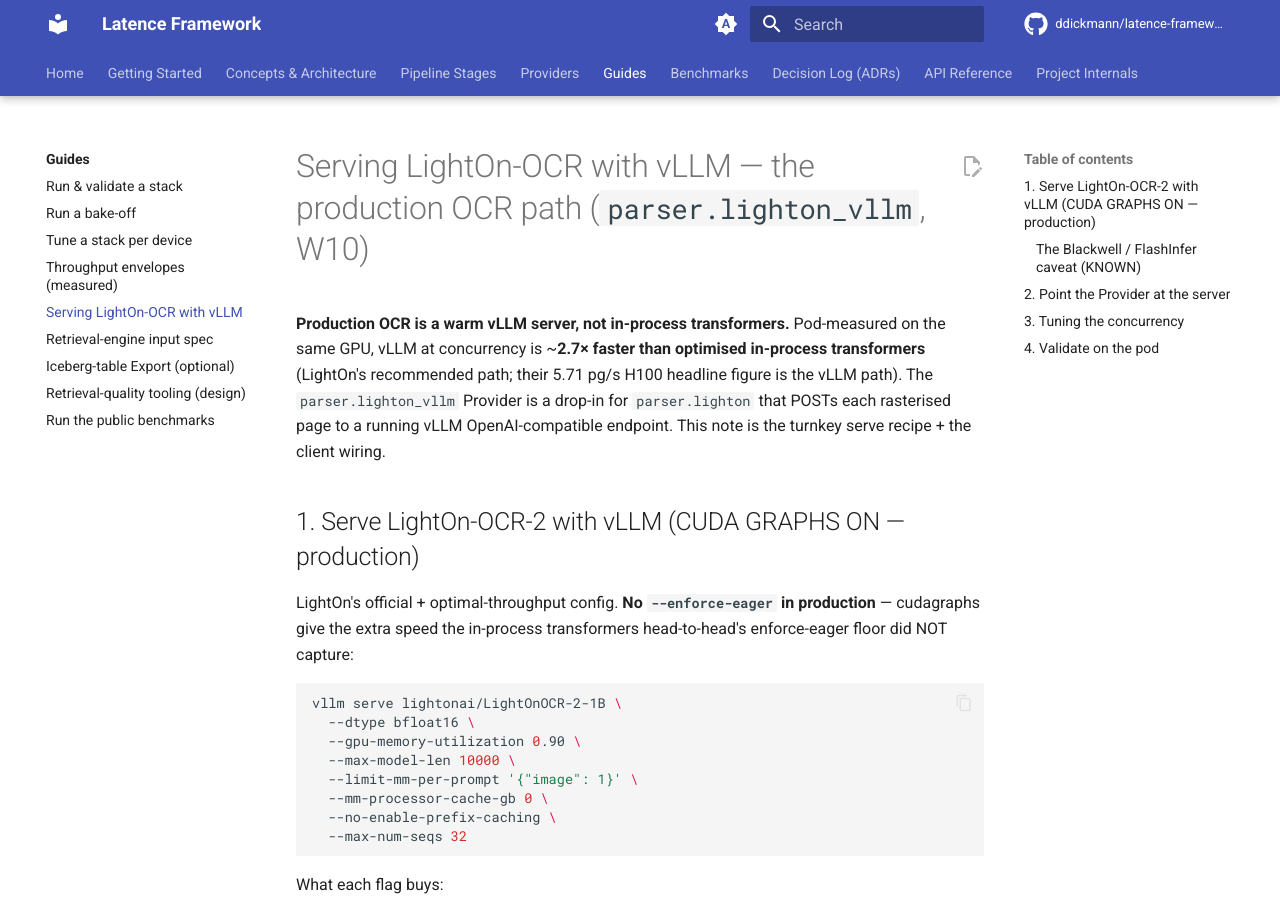
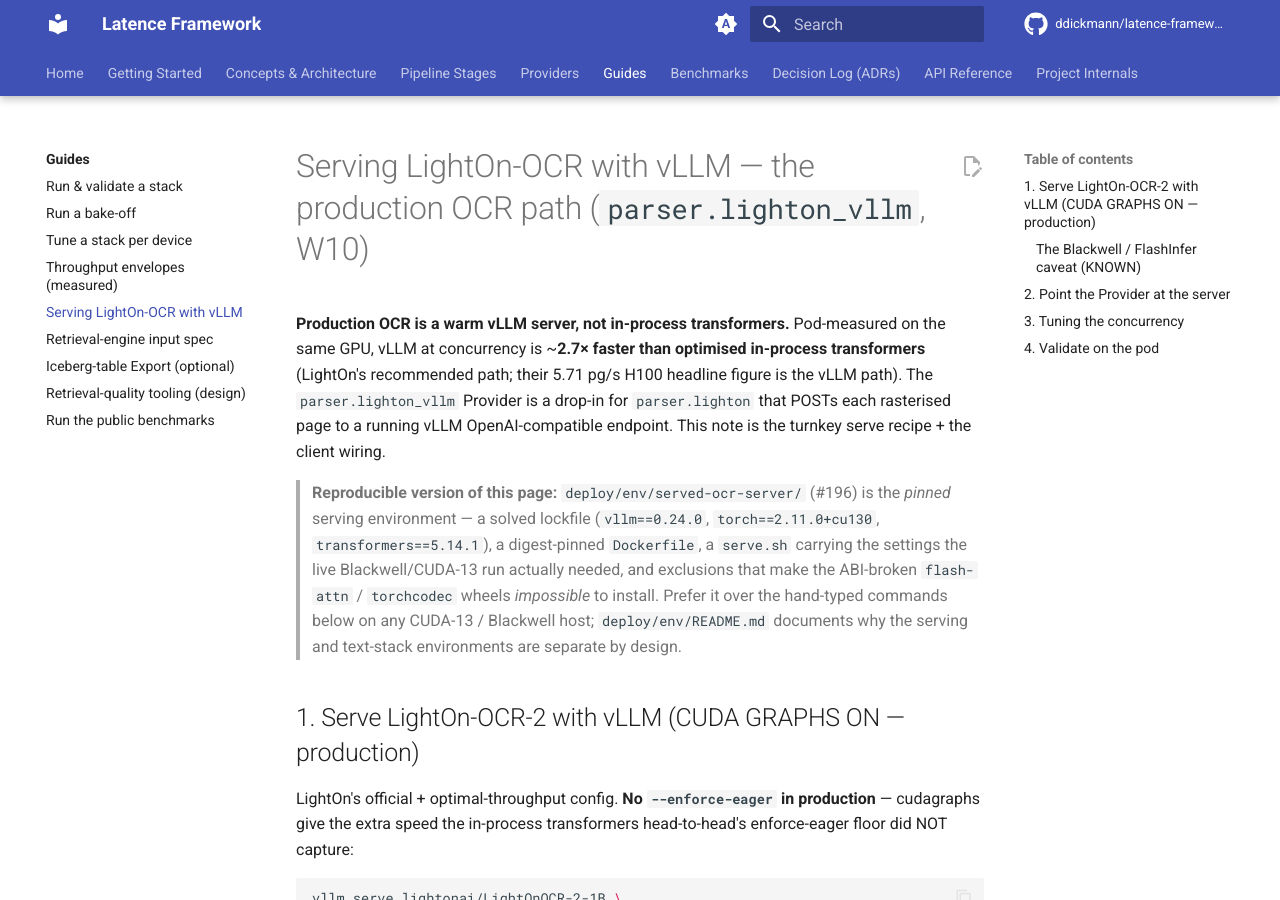
Before and after one commit to ddickmann/latence, an MkDocs documentation site: the page built from docs/serving-lighton-vllm.md, in a window 1280 px wide and 900 px high. Built offline with MkDocs 1.6.1 and Material for MkDocs 9.7.7, drawn with Linux system fonts in a browser that asks for light colours; comment, search, counter and statistics services are not loaded.

Commit message:
env(served-ocr): #196 pinned vLLM LightOn-OCR serving environment, isolated behind the Parse endpoint seam
Two environments, separate by design and connected only by the ADR-0030 endpoint
seam, because their dependency sets are irreconcilable (server transformers 5.14.1
vs client <5):

* deploy/env/served-ocr-server/ — the vLLM serving environment. Solved lock
  (vllm==0.24.0 / torch==2.11.0+cu130 / transformers==5.14.1), digest-pinned
  Dockerfile, bare-metal install.sh, and serve.sh carrying the settings the live
  Blackwell/CUDA-13 run needed (VLLM_USE_FLASHINFER_SAMPLER=0, gpu-mem-util 0.72,
  max-num-seqs 16).
* deploy/env/served-ocr-client/ — the CPU client that calls it, capped at
  transformers 4.57.6, with an end-to-end smoke that renders a page and asserts its
  text came back out of the served endpoint.

flash-attn and torchcodec cannot end up installed: excluded_packages renders them
into constraints.txt as pins nothing satisfies, the image bakes that file in as
PIP_CONSTRAINT, and verify_environment reports E-EXCLUSION-VIOLATED /
E-EXCLUSION-CONTRADICTED. No uninstall step exists anywhere.

envspec also now checks extra_requirements against the lock (previously unchecked,
which would have made a service environment's lock check vacuous) and supports
service environments with no workspace packages or Providers.

```diff
--- a/docs/serving-lighton-vllm.md
+++ b/docs/serving-lighton-vllm.md
@@ -5,6 +5,14 @@ vLLM at concurrency is ~**2.7× faster than optimised in-process transformers**
 path; their 5.71 pg/s H100 headline figure is the vLLM path). The `parser.lighton_vllm` Provider is a
 drop-in for `parser.lighton` that POSTs each rasterised page to a running vLLM OpenAI-compatible
 endpoint. This note is the turnkey serve recipe + the client wiring.
+
+> **Reproducible version of this page:** `deploy/env/served-ocr-server/` (#196) is the *pinned*
+> serving environment — a solved lockfile (`vllm==0.24.0`, `torch==2.11.0+cu130`,
+> `transformers==5.14.1`), a digest-pinned `Dockerfile`, a `serve.sh` carrying the settings the
+> live Blackwell/CUDA-13 run actually needed, and exclusions that make the ABI-broken `flash-attn`
+> / `torchcodec` wheels *impossible* to install. Prefer it over the hand-typed commands below on
+> any CUDA-13 / Blackwell host; `deploy/env/README.md` documents why the serving and text-stack
+> environments are separate by design.
 
 ## 1. Serve LightOn-OCR-2 with vLLM (CUDA GRAPHS ON — production)
 
```
Also changed, not shown: 2 other files.
